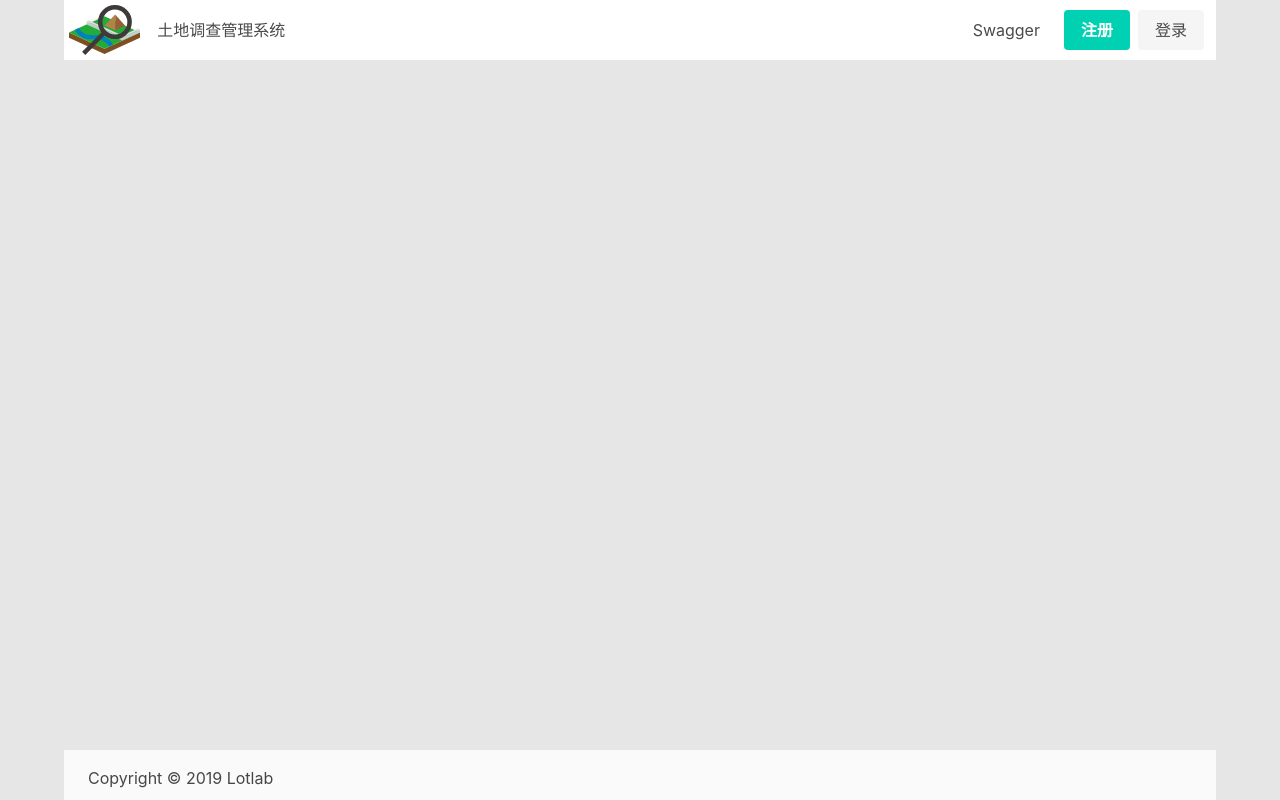
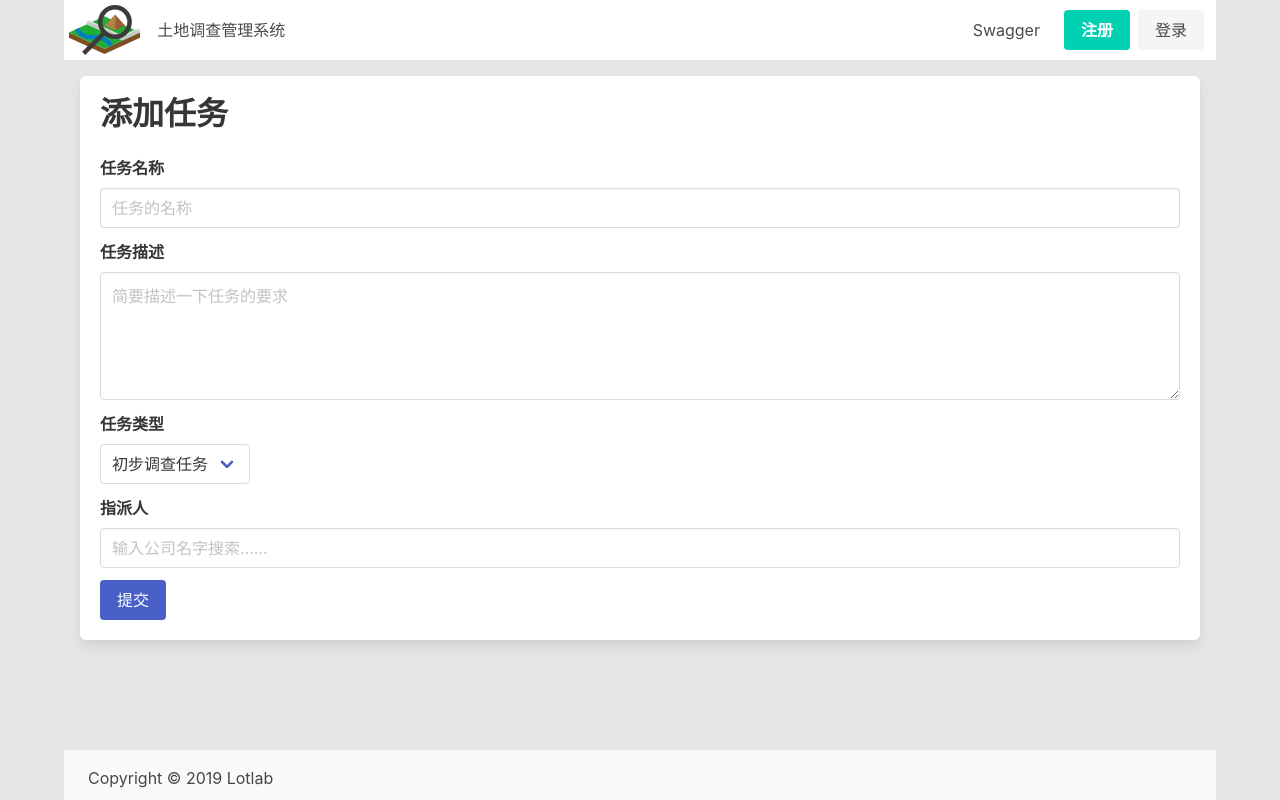
Before and after one commit to jim-kirisame/GDUT-Land-Manager-Frontend, a Vue app: page /#/addTask in a window 1280 px wide. Built offline with nearby package versions, Linux system fonts and the light colour scheme.

Commit message:
添加任务完成

```diff
--- a/src/model/api.ts
+++ b/src/model/api.ts
@@ -60,6 +60,26 @@ export class TaskAPI {
     static GetTask(id: number, callback: (resp: AxiosResponse) => void) {
         get("/Task/" + id, callback);
     }
+    static Create(title: string, description: string, taskType: number, resource: number, assignee: number, callback: (resp: AxiosResponse) => void) {
+        const params = new URLSearchParams();
+        params.append("title", title);
+        params.append("description", description);
+        params.append("taskType", taskType.toString());
+        params.append("resource", resource.toString());
+        params.append("assignee", assignee.toString());
+
+        post("/Task", params, callback);
+    }
+    static Alter(taskID: number, title: string, description: string, taskType: number, resource: number, assignee: number, callback: (resp: AxiosResponse) => void) {
+        const params = new URLSearchParams();
+        params.append("title", title);
+        params.append("description", description);
+        params.append("taskType", taskType.toString());
+        params.append("resource", resource.toString());
+        params.append("assignee", assignee.toString());
+
+        put("/Task/" + taskID.toString(), params, callback);
+    }
 }
 
 export class GroupAPI {
@@ -99,3 +119,11 @@ function patch(path: string, form: URLSearchParams, callback: (resp: AxiosRespon
         (resp) => { if (callback != null) callback(resp.response); }
     );
 }
+
+function put(path: string, form: URLSearchParams, callback: (resp: AxiosResponse) => void) {
+    axios.put(baseUrl + path, form).then(
+        (resp) => { if (callback != null) callback(resp); }
+    ).catch(
+        (resp) => { if (callback != null) callback(resp.response); }
+    );
+}
--- a/src/model/generic.ts
+++ b/src/model/generic.ts
@@ -76,8 +76,8 @@ export class TaskInfo {
     assigner = new UserInfo();
     assignee?: UserInfo;
     description: string = "";
-    result?: null;
-    resource?: null;
+    result?: any;
+    resource?: any;
     createAt: number = 0;
     updateAt: number = 0;
     finishAt?: number;
--- a/src/model/task.ts
+++ b/src/model/task.ts
@@ -15,6 +15,30 @@ export default class Task {
     GetTask(id: number, callback: Callback) {
         TaskAPI.GetTask(id, (p) => { callback.RespHandler(p); });
     }
+
+    CreateTask(task: TaskInfo, callback: Callback) {
+        let assignee = task.assignee === undefined ? 0 : task.assignee.uid;
+        if (assignee === 0)
+            assignee = -1;
+
+        let resource = task.resource === undefined ? 0 : task.resource.id === undefined ? 0 : task.resource.id;
+        if (resource === 0)
+            resource = -1;
+
+        TaskAPI.Create(task.title, task.description, task.taskType, resource, assignee, (p) => { callback.RespHandler(p); });
+    }
+
+    AlterTask(task: TaskInfo, callback: Callback) {
+        let assignee = task.assignee === undefined ? 0 : task.assignee.uid;
+        if (assignee === 0)
+            assignee = -1;
+
+        let resource = task.resource === undefined ? 0 : task.resource.id === undefined ? 0 : task.resource.id;
+        if (resource === 0)
+            resource = -1;
+
+        TaskAPI.Alter(task.taskID, task.title, task.description, task.taskType, resource, assignee, (p) => { callback.RespHandler(p); });
+    }
 }
 
 export class TaskQuery {
--- a/src/views/addTask.vue
+++ b/src/views/addTask.vue
@@ -1,16 +1,88 @@
 <template>
-
+  <div class="box">
+    <Notify :msg="message" @clear="clear"/>
+    <h1 class="title">添加任务</h1>
+    <div class="field">
+      <label class="label">任务名称</label>
+      <div class="control">
+        <input class="input" type="text" placeholder="任务的名称" v-model="task.title">
+      </div>
+    </div>
+    <div class="field">
+      <label class="label">任务描述</label>
+      <div class="control">
+        <textarea class="textarea" placeholder="简要描述一下任务的要求" v-model="task.description"></textarea>
+      </div>
+    </div>
+    <div class="field">
+      <label class="label">任务类型</label>
+      <div class="control">
+        <div class="select">
+          <select v-model="task.taskType">
+            <option value="0">初步调查任务</option>
+            <option value="1" disabled>初布点任务</option>
+            <option value="2" disabled>布点采样任务</option>
+          </select>
+        </div>
+      </div>
+    </div>
+    <div class="field">
+      <label class="label">指派人</label>
+      <SingleInput v-model="task.assignee"/>
+    </div>
+    <div class="field">
+      <div class="control">
+        <button class="button is-link" @click="submit">提交</button>
+      </div>
+    </div>
+  </div>
 </template>
 
 <script lang="ts">
-import {Vue, Component} from "vue-property-decorator"
+import { Vue, Component } from "vue-property-decorator";
+import singleInput from "../components/singleInput.vue";
+import multiInput from "../components/multiInput.vue";
+import Callback, { UserInfo, TaskInfo } from "../model/generic";
+import Task from "../model/task";
+import Notification from "../components/notification.vue";
 
-@Component
+@Component({
+  components: {
+    SingleInput: singleInput,
+    Notify: Notification
+  }
+})
 export default class AddTask extends Vue {
+  task = new TaskInfo();
 
+  callback = new Callback(this.onSuccess, this.onFail);
+
+  submit() {
+    if (this.task.taskID > 0) {
+      new Task().AlterTask(this.task, this.callback);
+    } else {
+      new Task().CreateTask(this.task, this.callback);
+    }
+  }
+
+  onSuccess(data: any) {
+    let id = this.task.taskID > 0 ? this.task.taskID.toString() : data;
+    this.$router.push({
+      name: "task",
+      params: { id: id }
+    });
+  }
+
+  message = "";
+  clear() {
+    this.message = "";
+  }
+
+  onFail(code: number, msg: string) {
+    this.message = msg;
+  }
 }
 </script>
 
 <style>
-
 </style>
```
Also changed, not shown: src/router.ts (+9 -9 lines).
